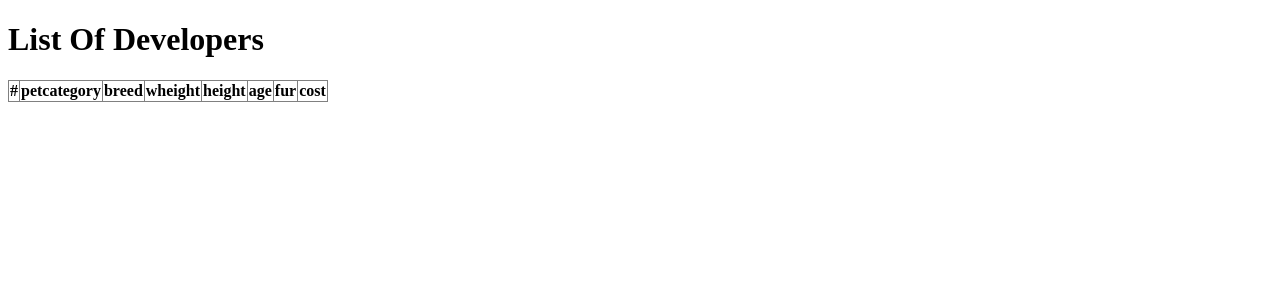
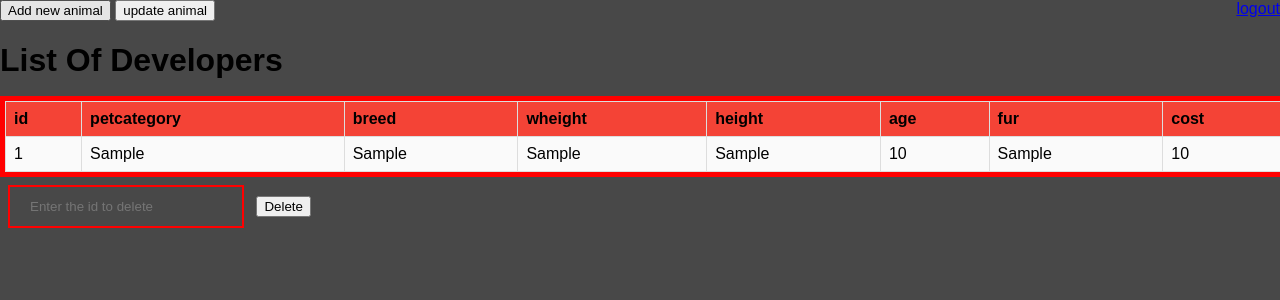
Before and after one commit to rabie37/brief_C5N1_C6N1_C7N1, a PHP site: page /animals.php in a window 1280 px wide. Shown: the top 300 px of the page. Run offline with PHP 8.4, Linux system fonts and the light colour scheme; tables that the repository leaves empty or names only in its code hold one stand-in row (values such as "Sample post"); lists and menus that the app fills with data are empty.

Commit message:
add animals page

```diff
--- a/app/Animal/animals.php
+++ b/app/Animal/animals.php
@@ -8,13 +8,24 @@
     <meta charset="UTF-8">
     <meta http-equiv="X-UA-Compatible" content="IE=edge">
     <meta name="viewport" content="width=device-width, initial-scale=1.0">
+    <link rel="stylesheet" href="petsproducts.css">
     <title>Document</title>
 </head>
 <body>
+<div class="topnav-right">
+              <a href="../INCLUD/logout.php">logout</a>
+            </div>
+
+<form class="animaly">
+<button formaction="animalsadd.php">Add new animal</button>
+
+<button formaction="animalsupdate.php">update animal</button>
+</form>
+
 <h1>List Of Developers</h1>
       <table border="" style="border-collapse: collapse;">
             <thead>
-                <th>#</th>
+                <th>id</th>
                 <th>petcategory</th>
                 <th>breed</th>
                 <th>wheight</th>
@@ -25,23 +36,25 @@
             </thead>
             <?php
             $i = 1;
-    $sql="SELECT * FROM users WHERE role > 0";
+    $sql="SELECT * FROM animals";
     foreach ($conn->query($sql) as $row) : ?>
             <tr>
-                <td><?php echo $i++ ?></td>
-                <td><?php echo "cc" ?></td>
-                <td><?php echo "cc" ?></td>
-                <td><?php echo "cc" ?></td>
-                <td><?php echo "cc" ?></td>
-                <td><?php echo "cc" ?></td>
-                <td><?php echo "cc" ?></td>
-                <td><?php echo "cc" ?></td>
-                <td>
-                <a href="delete.php?id=<?php echo  $row['id']?>">delete</a>
-                </td>
+
+                <td><?php echo $row['pet_id'] ?></td>
+                <td><?php echo $row['petcaetegory'] ?></td>
+                <td><?php echo $row['breed'] ?></td>
+                <td><?php echo $row['weight'] ?></td>
+                <td><?php echo $row['height'] ?></td>
+                <td><?php echo $row['age'] ?></td>
+                <td><?php echo $row['fur'] ?></td>
+                <td><?php echo $row['cost'] ?></td>
             </tr>
             <?php endforeach; ?>
         </table>
 
+        <form action="animaldelet.php" method="post">
+    <input id="dbutton" type="text" name="id" placeholder="Enter the id to delete" required>
+    <input type="submit" name="submit" value="Delete">
+
 </body>
 </html>
--- /dev/null
+++ b/app/Animal/petsproducts.css
@@ -0,0 +1,69 @@
+body {
+  margin: 0;
+  font-family: Arial, Helvetica, sans-serif;
+  background: #484848;
+}
+
+.topnav {
+  overflow: hidden;
+  background-color: #f44336;
+  height: 70px;
+  border: 3px solid #ff0000;
+}
+
+.topnav a {
+  float: left;
+  color: #f2f2f2;
+  text-align: center;
+  padding: 14px 16px;
+  text-decoration: none;
+  font-size: 35px;
+  font-weight: bold;
+}
+
+.topnav-right {
+  float: right;
+}
+
+table {
+  font-family: arial, sans-serif;
+  border-collapse: collapse;
+  outline: #ff0000 solid 5px;
+  background: #FAFAFA;
+  width: 100%;
+  margin: 5px;
+}
+
+td, th {
+  border: 1px solid #dddddd;
+  text-align: left;
+  padding: 8px;
+}
+
+th {
+  background-color: #f44336;
+}
+
+.custombutton {
+  margin: 25px;
+}
+
+input[type=text] {
+  width: 15%;
+  padding: 12px 20px;
+  margin: 8px;
+  border: 2px solid red;
+  background: transparent;
+}
+
+fieldset {
+  background: #FAFAFA;
+  padding: 10px;
+  margin: auto;
+  max-width: 450px;
+  -webkit-box-shadow: 1px 1px 25px rgba(0, 0, 0, 0.35);
+          box-shadow: 1px 1px 25px rgba(0, 0, 0, 0.35);
+  border-radius: 10px;
+  border: 6px solid  #f44336;
+}
+/*# sourceMappingURL=petsproducts.css.map */
```
Also changed, not shown: app/Animal/animaldelet.php (added, +27 -0 lines), app/Animal/animalsadd.php (added, +72 -0 lines), app/Animal/animalsupdate.php (added, +72 -0 lines), app/Animal/conection.php (added, +11 -0 lines), app/Animal/login.php (added, +65 -0 lines), app/Animal/logout.php (added, +12 -0 lines).
